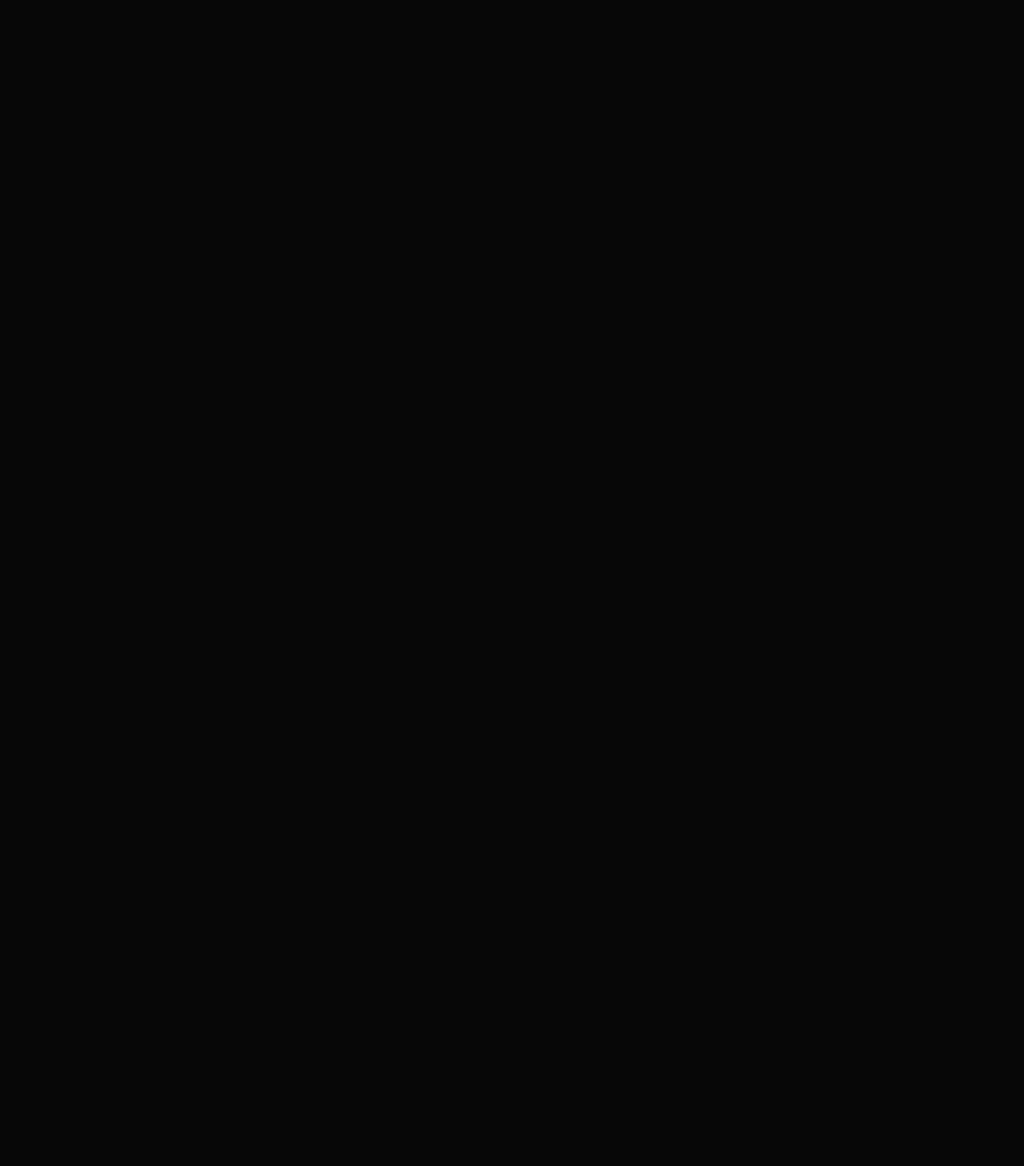
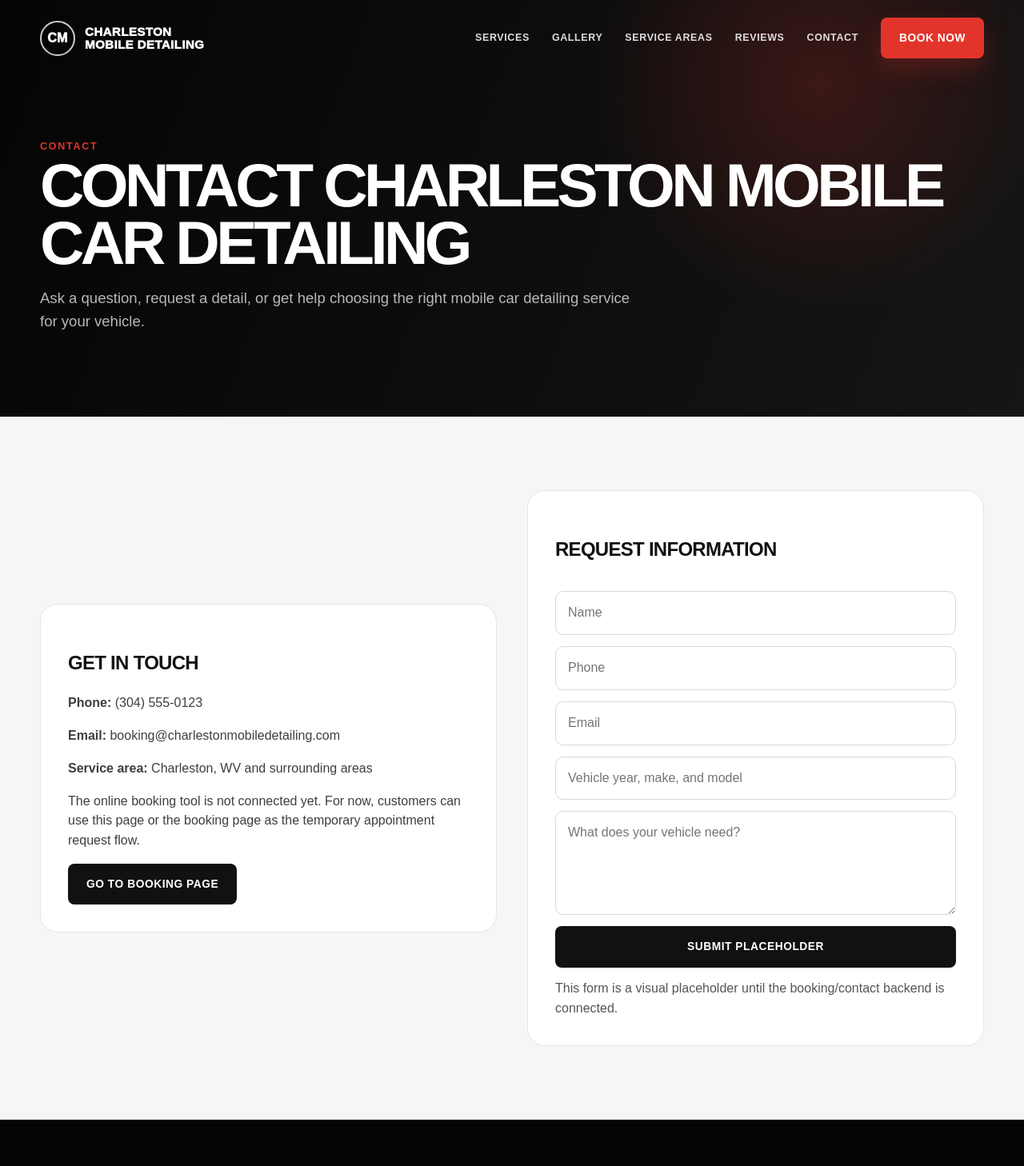
Before and after one commit to DiamondLocalMarketingCo/Charleston-Mobile-Car-Detailing, a Next.js app: page /contact in a window 1280 px wide. Before the commit this address had no page. Shown: the top 1458 px of the page at 80% size. Before the commit the page ends 800 px from the top, so only its background shows below. Built offline with nearby package versions, Linux system fonts and the light colour scheme.

Commit message:
Add contact page

```diff
--- /dev/null
+++ b/src/app/contact/page.tsx
@@ -0,0 +1,47 @@
+import type { Metadata } from 'next';
+import Link from 'next/link';
+import { business } from '@/lib/site';
+
+export const metadata: Metadata = {
+  title: 'Contact Charleston Mobile Car Detailing',
+  description: 'Contact Charleston Mobile Car Detailing for mobile interior and exterior car detailing in Charleston, WV and surrounding areas.',
+  alternates: { canonical: '/contact' },
+};
+
+export default function ContactPage() {
+  return (
+    <main>
+      <section className="page-hero">
+        <div className="container">
+          <span className="eyebrow">Contact</span>
+          <h1>Contact Charleston Mobile Car Detailing</h1>
+          <p className="lead">Ask a question, request a detail, or get help choosing the right mobile car detailing service for your vehicle.</p>
+        </div>
+      </section>
+
+      <section className="section light">
+        <div className="container grid-2">
+          <div className="content-block">
+            <h2>Get in touch</h2>
+            <p><strong>Phone:</strong> <a href={business.phoneHref}>{business.phone}</a></p>
+            <p><strong>Email:</strong> <a href={`mailto:${business.email}`}>{business.email}</a></p>
+            <p><strong>Service area:</strong> Charleston, WV and surrounding areas</p>
+            <p>The online booking tool is not connected yet. For now, customers can use this page or the booking page as the temporary appointment request flow.</p>
+            <Link href="/book" className="btn dark">Go to Booking Page</Link>
+          </div>
+
+          <form className="content-block form">
+            <h2>Request information</h2>
+            <input className="input" placeholder="Name" />
+            <input className="input" placeholder="Phone" />
+            <input className="input" placeholder="Email" />
+            <input className="input" placeholder="Vehicle year, make, and model" />
+            <textarea className="input" placeholder="What does your vehicle need?" />
+            <button className="btn dark" type="button">Submit Placeholder</button>
+            <p style={{ margin: 0, color: '#555' }}>This form is a visual placeholder until the booking/contact backend is connected.</p>
+          </form>
+        </div>
+      </section>
+    </main>
+  );
+}
```
